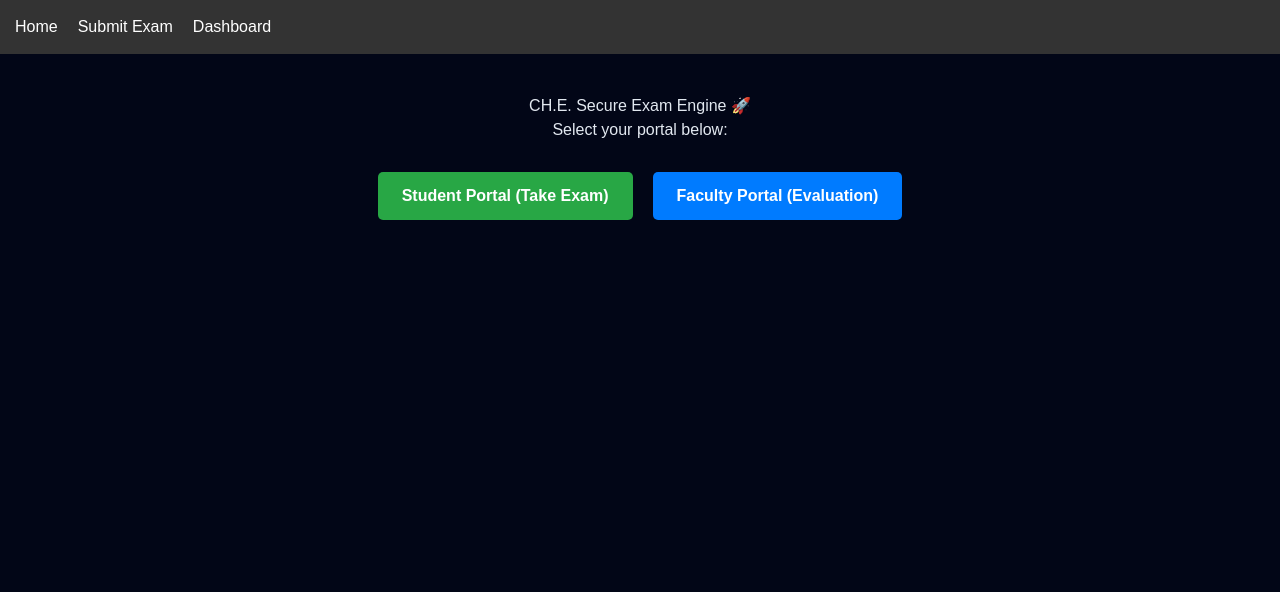
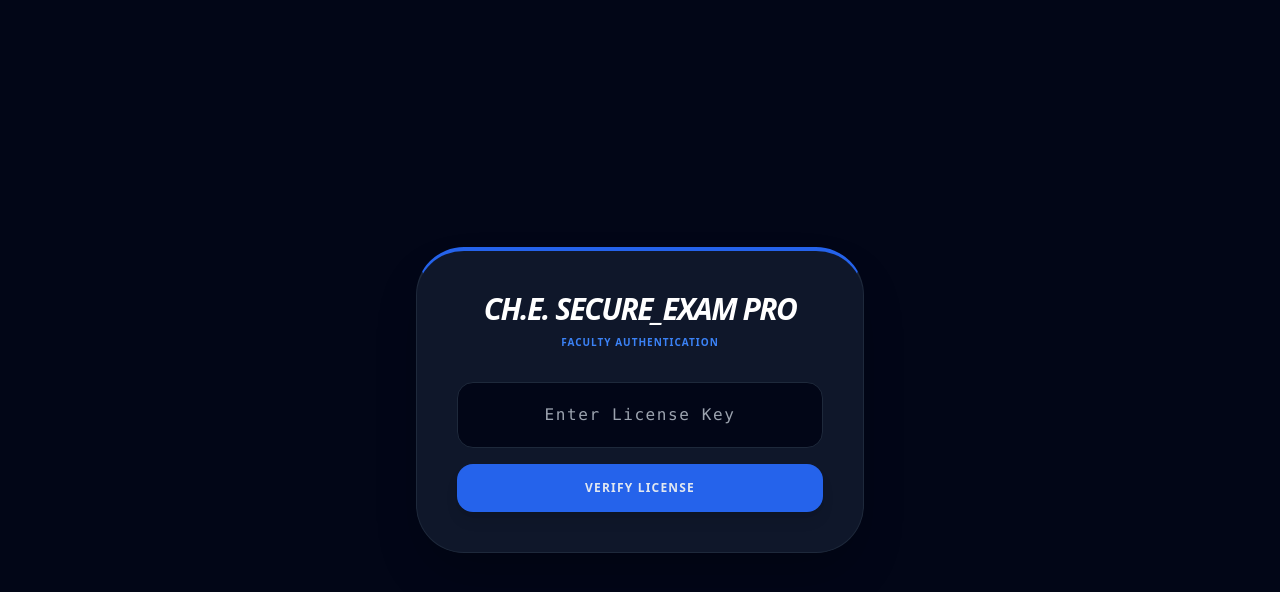
Before and after one commit to pbkDev-creator/DigitalExamSystem, a React (Vite) app in the folder client/: page / in a window 1280 px wide. Shown: the top 592 px of the page. Built offline with nearby package versions, Linux system fonts and the light colour scheme.

Commit message:
Restored full professional dashboard with Cloud URLs

```diff
--- a/client/src/App.jsx
+++ b/client/src/App.jsx
@@ -1,60 +1,18 @@
 import React from 'react';
-import { BrowserRouter as Router, Routes, Route, Link } from 'react-router-dom';
-
-// --- Import your Components ---
-// Ensure these paths match your folder structure exactly
+import { BrowserRouter as Router, Routes, Route } from 'react-router-dom';
+import FacultyDashboard from './pages/FacultyDashboard';
 import Submit from './components/Submit';
-import FacultyDashboard from './pages/FacultyDashboard';
-
-// --- A Simple Home Component (Optional) ---
-const Home = () => (
-  <div style={{ padding: '40px', textAlign: 'center', fontFamily: 'sans-serif' }}>
-    <h1>CH.E. Secure Exam Engine 🚀</h1>
-    <p>Select your portal below:</p>
-    <div style={{ marginTop: '20px' }}>
-      <Link to="/submit" style={buttonStyle}>Student Portal (Take Exam)</Link>
-      <Link to="/dashboard" style={{ ...buttonStyle, backgroundColor: '#007bff' }}>Faculty Portal (Evaluation)</Link>
-    </div>
-  </div>
-);
-
-const buttonStyle = {
-  display: 'inline-block',
-  padding: '12px 24px',
-  margin: '10px',
-  backgroundColor: '#28a745',
-  color: 'white',
-  textDecoration: 'none',
-  borderRadius: '5px',
-  fontWeight: 'bold'
-};
 
 function App() {
   return (
     <Router>
-      {/* Navigation Header visible on all pages */}
-      <nav style={{
-        padding: '15px',
-        backgroundColor: '#333',
-        color: 'white',
-        display: 'flex',
-        gap: '20px',
-        fontFamily: 'sans-serif'
-      }}>
-        <Link to="/" style={{ color: 'white', textDecoration: 'none' }}>Home</Link>
-        <Link to="/submit" style={{ color: 'white', textDecoration: 'none' }}>Submit Exam</Link>
-        <Link to="/dashboard" style={{ color: 'white', textDecoration: 'none' }}>Dashboard</Link>
-      </nav>
+      <Routes>
+        /* The main URL will now lead straight to your Professional Dashboard */
+        <Route path="/" element={<FacultyDashboard />} />
+        <Route path="/dashboard" element={<FacultyDashboard />} />
 
-      <Routes>
-        {/* Route for the Welcome Home Page */}
-        <Route path="/" element={<Home />} />
-
-        {/* Route for the Student Submission Page */}
+        /* The Student Portal */
         <Route path="/submit" element={<Submit />} />
-
-        {/* Route for the Faculty Dashboard */}
-        <Route path="/dashboard" element={<FacultyDashboard />} />
       </Routes>
     </Router>
   );
```
